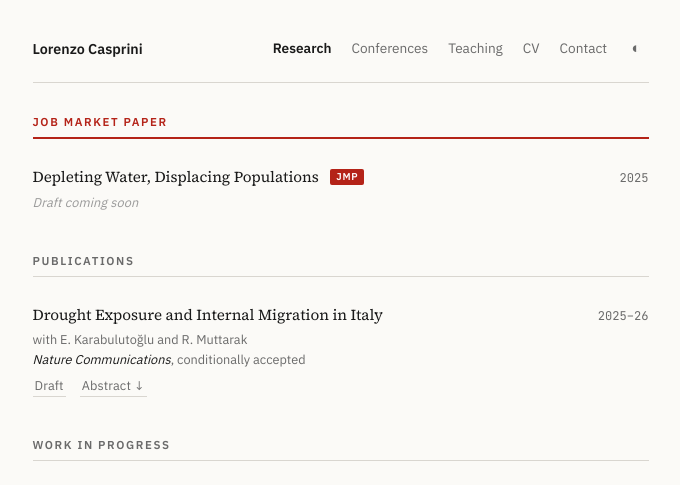
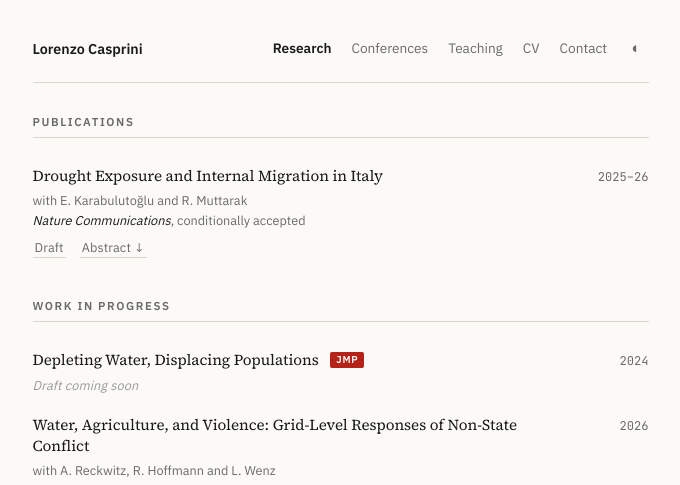
Before and after one commit to lorenzocasprini/lorenzocasprini.github.io, a plain HTML site: page research.html in a window 1280 px wide. Shown: the top 485 px of the page, without its empty margins (292-972 px from the left). Drawn offline with Linux system fonts and the light colour scheme.

Commit message:
JMP badge in Work in Progress, started 2024

```diff
--- a/research.html
+++ b/research.html
@@ -46,21 +46,6 @@ body.dark .jmp-badge{background:#f97066;color:#111}
 </nav>
 
 <div class="section">
-  <div class="section-title jmp-title">Job Market Paper</div>
-  <ul class="paper-list">
-    <li class="paper-item">
-      <div class="paper-body">
-      <div class="paper-title">Depleting Water, Displacing Populations <span class="jmp-badge">JMP</span></div>
-      <div class="paper-links">
-        <span class="paper-coming-soon">Draft coming soon</span>
-      </div>
-      </div>
-      <span class="paper-year">2025</span>
-    </li>
-  </ul>
-</div>
-
-<div class="section">
   <div class="section-title">Publications</div>
   <ul class="paper-list">
     <li class="paper-item">
@@ -84,6 +69,15 @@ body.dark .jmp-badge{background:#f97066;color:#111}
 <div class="section">
   <div class="section-title">Work in Progress</div>
   <ul class="paper-list">
+    <li class="paper-item">
+      <div class="paper-body">
+      <div class="paper-title">Depleting Water, Displacing Populations <span class="jmp-badge">JMP</span></div>
+      <div class="paper-links">
+        <span class="paper-coming-soon">Draft coming soon</span>
+      </div>
+      </div>
+      <span class="paper-year">2024</span>
+    </li>
     <li class="paper-item">
       <div class="paper-body">
       <div class="paper-title">Water, Agriculture, and Violence: Grid-Level Responses of Non-State Conflict</div>
```
